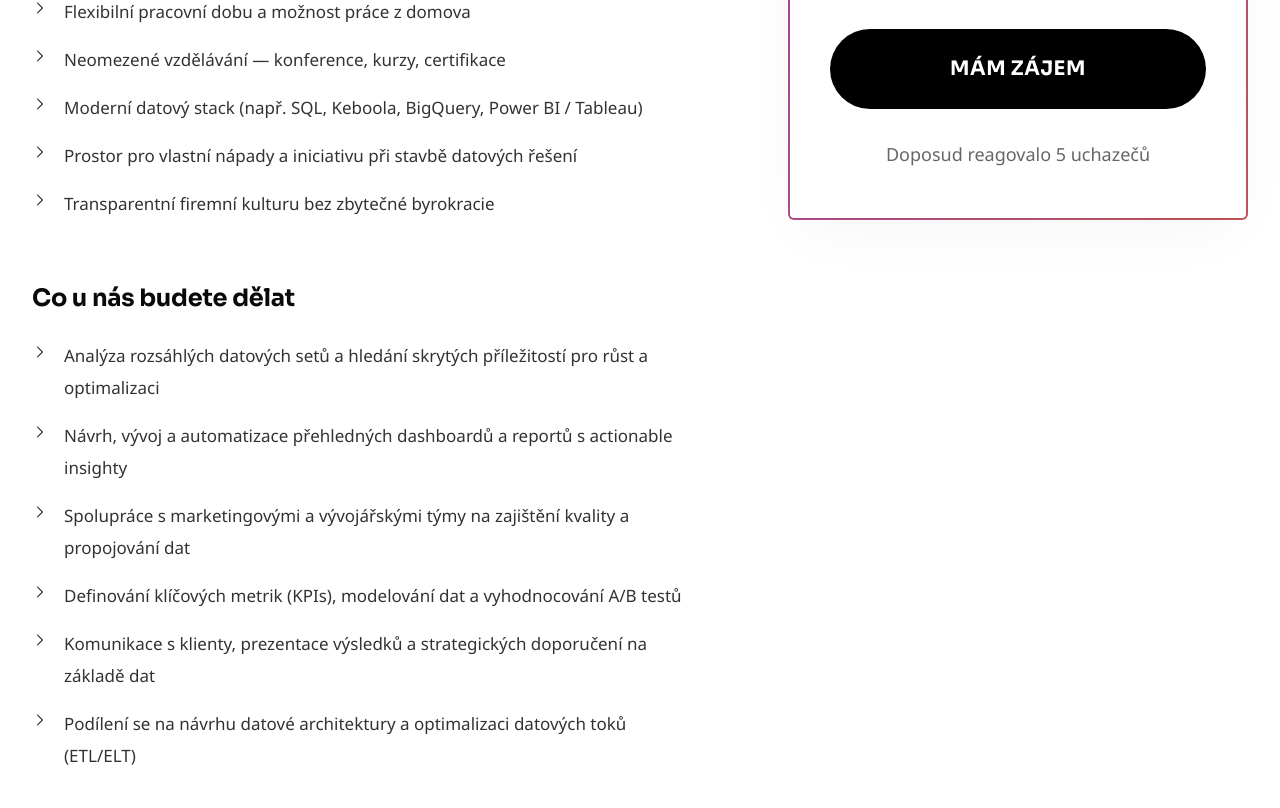
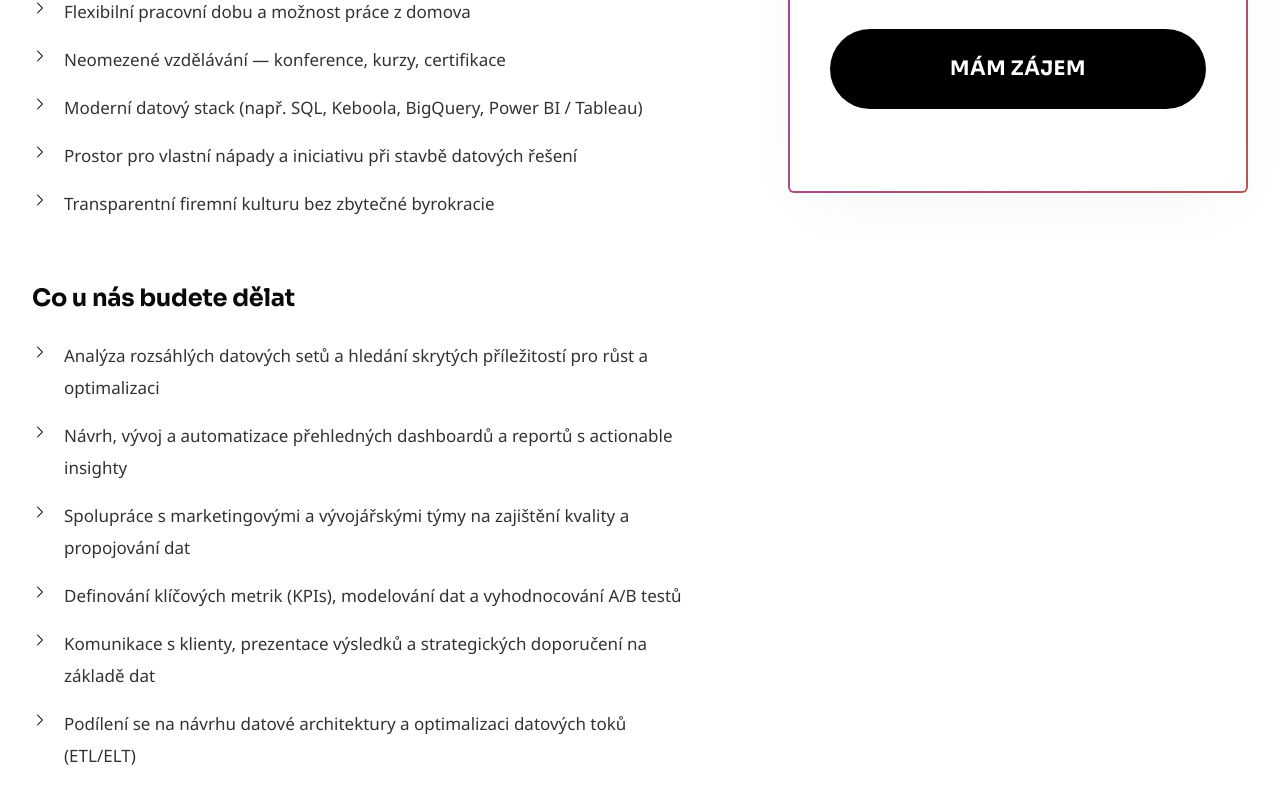
Before and after one commit to MatejLorinc/Strat3xlanding, a Next.js app: page /kariera/senior-data-analyst in a window 1280 px wide. Shown: the part 912-1720 px from the top of the page. Built offline with nearby package versions, Linux system fonts and the light colour scheme.

Commit message:
remove "applicants" field from job listings

```diff
--- a/src/app/components/CareersSection.tsx
+++ b/src/app/components/CareersSection.tsx
@@ -362,13 +362,7 @@ function JobCard({
       </div>
 
       {/* Footer */}
-      <div className="flex items-end justify-between w-[422px] max-w-full">
-        <p
-          className="font-['Noto_Sans'] leading-[24px] text-[15px] text-black"
-          style={{ fontVariationSettings: "'CTGR' 0, 'wdth' 100" }}
-        >
-          {job.applicants}
-        </p>
+      <div className="flex items-end justify-end w-[422px] max-w-full">
         <Link href={detailHref} className="flex gap-[13px] items-center justify-end group">
           <p
             className="font-['Noto_Sans'] font-bold leading-[24px] text-[15px] text-black text-right underline decoration-solid group-hover:opacity-70 transition-opacity"
--- a/src/app/components/RelatedJobCard.tsx
+++ b/src/app/components/RelatedJobCard.tsx
@@ -72,13 +72,7 @@ export function RelatedJobCard({ job }: { job: JobPosition }) {
             </div>
 
             {/* Footer */}
-            <div className="flex items-end justify-between w-full">
-                <p
-                    className="font-['Noto_Sans'] leading-[24px] text-[14px] text-black opacity-60"
-                    style={{ fontVariationSettings: "'CTGR' 0, 'wdth' 100" }}
-                >
-                    {job.applicants}
-                </p>
+            <div className="flex items-end justify-end w-full">
                 <Link href={detailHref} className="flex gap-[8px] items-center justify-end group/link">
                     <p
                         className="font-['Noto_Sans'] font-bold leading-[24px] text-[14px] text-[#a038b6] text-right underline decoration-solid group-hover/link:opacity-70 transition-opacity"
--- a/src/app/kariera/[slug]/page.tsx
+++ b/src/app/kariera/[slug]/page.tsx
@@ -181,11 +181,6 @@ export default async function JobDetail({
                                     </span>
                                 </a>
 
-                                {/* Applicants */}
-                                <p className="font-['Noto_Sans'] text-[18px] text-[#666666]">
-                                    {jobParams.applicants.startsWith('Doposud') ? jobParams.applicants : `Doposud reagovalo ${jobParams.applicants}`}
-                                </p>
-
                             </div>
                         </div>
                     </div>
--- a/src/data/jobData.ts
+++ b/src/data/jobData.ts
@@ -7,7 +7,6 @@ export interface JobPosition {
     tags: string[];
     description: string;
     salary: string;
-    applicants: string;
     borderClass: string;
     location: string;
     employment: string;
@@ -28,7 +27,6 @@ export const jobPositions: JobPosition[] = [
         description:
             "Hledáme zkušeného PPC specialistu pro správu kampaní našich klientů. Budeš mít na starosti Google Ads ...",
         salary: "55 000 - 75 000 CZK/měsíc",
-        applicants: "12 uchazečů",
         borderClass: "border-2 border-[#a038b6]",
         location: "Náměstí Republiky 1078/1, 11000 Praha - Nové Město",
         employment: "Plný úvazek / Hybrid",
@@ -68,7 +66,6 @@ export const jobPositions: JobPosition[] = [
         description:
             "Hledáme zkušeného datového analytika, který dokáže přeměnit surová data na strategická rozhodnutí. Budeš mít na starosti analýzu dat, vizualizaci a pokročilý reporting pro naše klienty...",
         salary: "80 000 - 110 000 CZK/měsíc",
-        applicants: "5 uchazečů",
         borderClass: "border-2 border-[#a038b6] md:border-l-0",
         location: "Plně vzdáleně / STRAT3X, 11000 Praha, Nové Město",
         employment: "Plný úvazek / Hybridní",
```
